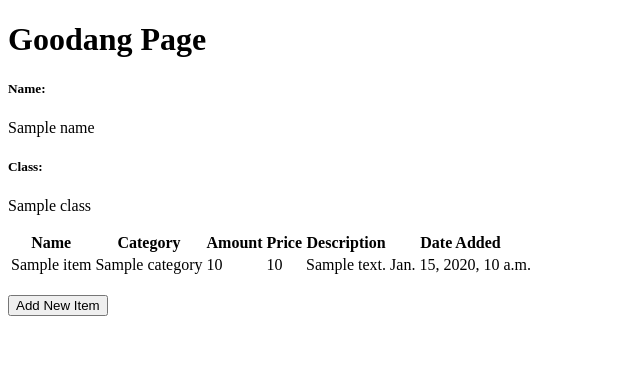
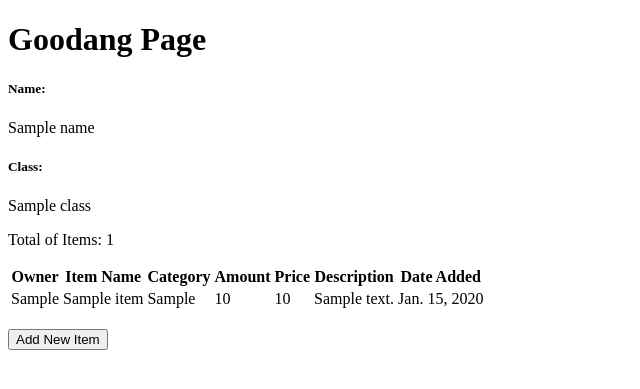
Before and after one commit to syauqiarman/goodang_project, a Django app: template main/templates/main.html in a window 1280 px wide. Shown: the top 389 px of the page, without its empty margins (0-640 px from the left). Run offline with Django 4.2, Linux system fonts and the light colour scheme; tables that the repository leaves empty hold one stand-in row (values such as "Sample post"); the template is opened without the code that fills it: values that come from a table or form of the project are taken from there, most other values are stand-ins (such as "Sample title", 1, 10 or a date in 2020).

Commit message:
Update total of items

```diff
--- a/main/forms.py
+++ b/main/forms.py
@@ -4,4 +4,4 @@
 class ItemForm(ModelForm):
     class Meta:
         model = Item
-        fields = ["name", "category", "amount", "price", "description"]
+        fields = ["owner", "item_name", "category", "amount", "price", "description"]
--- a/main/models.py
+++ b/main/models.py
@@ -3,7 +3,8 @@
 # Create your models here.
 
 class Item(models.Model):
-    name = models.CharField(max_length=255)
+    owner = models.CharField(default='',max_length=255)
+    item_name = models.CharField(max_length=255)
     category = models.CharField(max_length=255)
     amount = models.IntegerField()
     price = models.IntegerField()
--- a/main/templates/main.html
+++ b/main/templates/main.html
@@ -9,9 +9,11 @@
     <h5>Class:</h5>
     <p>{{class}}</p>
 
+    <p>Total of Items: {{items|length}}</p>
     <table>
         <tr>
-            <th>Name</th>
+            <th>Owner</th>
+            <th>Item Name</th>
             <th>Category</th>
             <th>Amount</th>
             <th>Price</th>
@@ -23,7 +25,8 @@
 
         {% for item in items %}
             <tr>
-                <td>{{item.name}}</td>
+                <td>{{item.owner}}</td>
+                <td>{{item.item_name}}</td>
                 <td>{{item.category}}</td>
                 <td>{{item.amount}}</td>
                 <td>{{item.price}}</td>
--- a/main/views.py
+++ b/main/views.py
@@ -8,12 +8,12 @@
 
 # Create your views here.
 def show_main(request):
-    item = Item.objects.all()
+    items = Item.objects.all()
 
     context = {
         'name': 'Syauqi Armanaya Syaki', # Nama kamu
         'class': 'PBP D', # Kelas PBP kamu
-        'item': item
+        'items': items
     }
 
     return render(request, "main.html", context)
```
Also changed, not shown: main/tests.py (+3 -5 lines), README.md, main/migrations/0003_rename_name_item_item_name.py (added), main/migrations/0004_item_owner.py (added).
